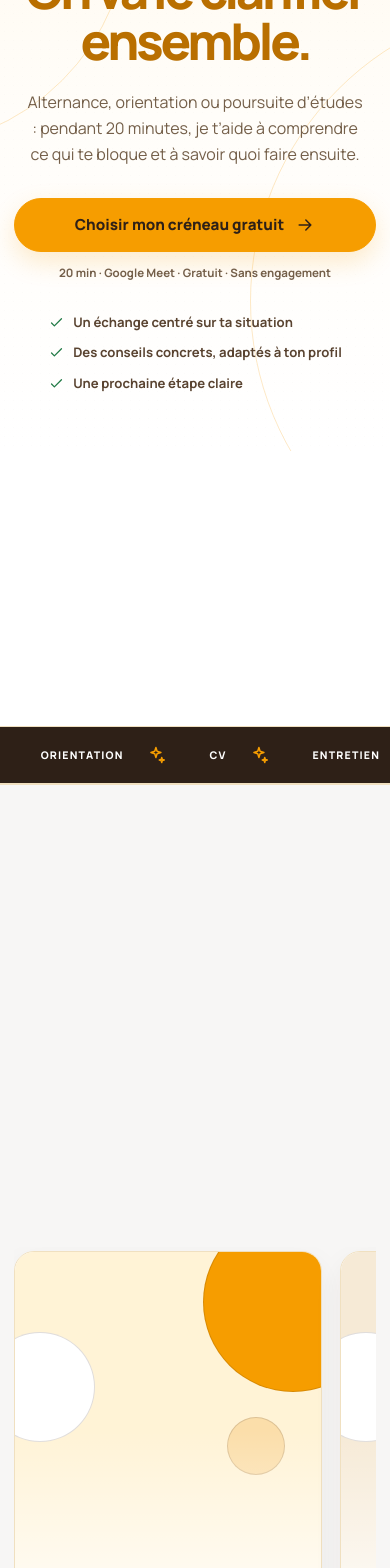
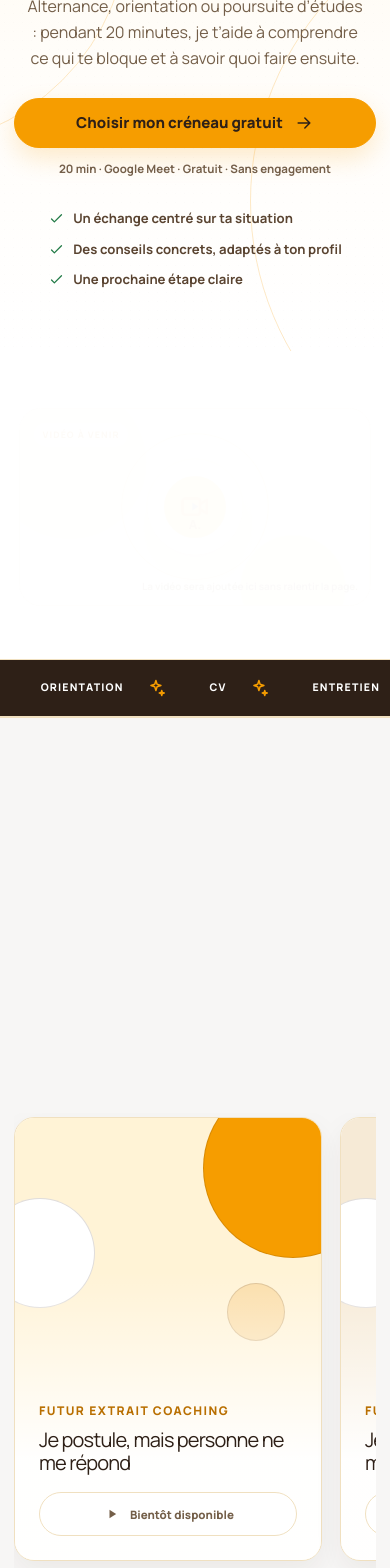
Before and after one commit to Lesylvvv/landingpageaxel, a Next.js app: page / in a window 390 px wide. Shown: the part 432-2000 px from the top of the page. Built offline with nearby package versions, Linux system fonts and the light colour scheme; no server answers.

Commit message:
Refine landing page proportions and responsive layout

```diff
--- a/src/app/globals.css
+++ b/src/app/globals.css
@@ -18,7 +18,7 @@
   --radius-sm: 14px;
   --radius-md: 24px;
   --radius-lg: 36px;
-  --shell: min(1180px, calc(100vw - 40px));
+  --shell: min(1200px, calc(100vw - 40px));
 }
 
 @theme inline {
@@ -89,7 +89,7 @@ summary {
 }
 
 .section {
-  padding: clamp(80px, 9vw, 132px) 0;
+  padding: clamp(72px, 7vw, 104px) 0;
   border-top: 1px solid var(--border);
 }
 
@@ -124,16 +124,16 @@ summary {
 
 .button {
   display: inline-flex;
-  min-height: 54px;
+  min-height: 50px;
   align-items: center;
   justify-content: center;
   gap: 11px;
-  padding: 14px 23px;
+  padding: 13px 22px;
   border: 1px solid var(--orange);
   border-radius: 999px;
   background: var(--orange);
   color: var(--brown);
-  font-size: 0.95rem;
+  font-size: 0.9375rem;
   font-weight: 800;
   line-height: 1.2;
   box-shadow: 0 10px 26px rgba(246, 157, 0, 0.2);
@@ -183,24 +183,9 @@ summary {
   display: none;
 }
 
-.validation-badge {
-  display: inline-flex;
-  width: fit-content;
-  padding: 5px 9px;
-  border: 1px solid var(--border);
-  border-radius: 999px;
-  background: var(--surface);
-  color: var(--text-muted);
-  font-size: 0.67rem;
-  font-weight: 800;
-  letter-spacing: 0.06em;
-  line-height: 1.2;
-  text-transform: uppercase;
-}
-
 .section-heading {
-  max-width: 780px;
-  margin-bottom: clamp(38px, 6vw, 72px);
+  max-width: 740px;
+  margin-bottom: clamp(34px, 4.2vw, 56px);
 }
 
 .section-heading--center {
@@ -215,10 +200,9 @@ summary {
 .booking-intro h2,
 .faq-intro h2,
 .conversion-band h2,
-.final-cta h2,
-.video-section h2 {
+.final-cta h2 {
   margin: 15px 0 20px;
-  font-size: clamp(2.2rem, 4.8vw, 4rem);
+  font-size: clamp(2rem, 3.6vw, 3.25rem);
   font-weight: 760;
   letter-spacing: -0.055em;
   line-height: 1.04;
@@ -240,10 +224,10 @@ summary {
 .booking-intro > p,
 .faq-intro > p,
 .conversion-band__inner > p {
-  max-width: 680px;
+  max-width: 720px;
   margin: 0;
   color: var(--text-muted);
-  font-size: clamp(1rem, 1.6vw, 1.15rem);
+  font-size: clamp(1rem, 1.2vw, 1.125rem);
   line-height: 1.75;
 }
 
@@ -385,8 +369,8 @@ summary {
 .hero {
   position: relative;
   display: grid;
-  min-height: min(880px, 100dvh);
-  padding: 128px 0 74px;
+  min-height: 720px;
+  padding: 112px 0 68px;
   align-items: center;
   background: linear-gradient(180deg, var(--surface) 0%, #fffdf9 62%, var(--white) 100%);
   overflow: hidden;
@@ -472,9 +456,9 @@ summary {
 }
 
 .hero h1 {
-  max-width: 1040px;
-  margin: clamp(32px, 4vw, 54px) auto 24px;
-  font-size: clamp(2.75rem, 6.2vw, 5.8rem);
+  max-width: 960px;
+  margin: clamp(28px, 3vw, 42px) auto 22px;
+  font-size: clamp(2.625rem, 5vw, 4.5rem);
   font-weight: 780;
   letter-spacing: -0.066em;
   line-height: 0.99;
@@ -491,7 +475,7 @@ summary {
   max-width: 720px;
   margin: 0 auto;
   color: var(--text-muted);
-  font-size: clamp(1rem, 1.65vw, 1.2rem);
+  font-size: clamp(1.125rem, 1.35vw, 1.25rem);
   line-height: 1.7;
   text-wrap: balance;
   animation: heroEnter 620ms 240ms both ease-out;
@@ -499,7 +483,7 @@ summary {
 
 .hero__actions {
   display: flex;
-  margin-top: 30px;
+  margin-top: 26px;
   flex-direction: column;
   align-items: center;
   gap: 11px;
@@ -521,7 +505,7 @@ summary {
   flex-wrap: wrap;
   justify-content: center;
   gap: 14px 28px;
-  margin: 38px 0 0;
+  margin: 30px 0 0;
   padding: 0;
   list-style: none;
   animation: heroEnter 620ms 400ms both ease-out;
@@ -579,28 +563,13 @@ summary {
 
 /* Video */
 .video-section {
-  padding-top: clamp(72px, 8vw, 112px);
-}
-
-.video-section__intro {
-  display: grid;
-  grid-template-columns: minmax(0, 1.45fr) minmax(280px, 0.55fr);
-  gap: 40px;
-  align-items: end;
-  margin-bottom: 42px;
-}
-
-.video-section__intro h2 {
-  margin-bottom: 0;
-  font-size: clamp(2.1rem, 4.5vw, 3.8rem);
-}
-
-.video-section__intro p {
-  margin: 0;
-  color: var(--text-muted);
+  padding: clamp(48px, 6vw, 72px) 0 clamp(64px, 7vw, 96px);
+  background: var(--white);
 }
 
 .video-reveal {
+  max-width: 940px;
+  margin-inline: auto;
   transform-origin: center top;
 }
 
@@ -770,7 +739,7 @@ summary {
 
 .topics-strip__track span {
   display: inline-flex;
-  min-height: 66px;
+  min-height: 60px;
   align-items: center;
   gap: 22px;
   padding: 0 22px;
@@ -878,8 +847,8 @@ summary {
   display: flex;
   flex: 0 0 calc((100% - 54px) / 4);
   min-width: 250px;
-  aspect-ratio: 9 / 15;
-  padding: 18px;
+  aspect-ratio: 9 / 13;
+  padding: 24px;
   flex-direction: column;
   justify-content: flex-end;
   border: 1px solid var(--border);
@@ -899,7 +868,7 @@ summary {
 
 .coaching-card h3 {
   margin: 11px 0 18px;
-  font-size: clamp(1.3rem, 2vw, 1.75rem);
+  font-size: clamp(1.25rem, 1.7vw, 1.55rem);
   letter-spacing: -0.04em;
   line-height: 1.12;
 }
@@ -1014,18 +983,16 @@ summary {
 
 .results-layout {
   display: grid;
-  grid-template-columns: minmax(280px, 0.8fr) minmax(0, 1.2fr);
-  gap: clamp(48px, 8vw, 110px);
+  gap: clamp(38px, 5vw, 56px);
   align-items: start;
 }
 
 .results-copy {
-  position: sticky;
-  top: 110px;
+  max-width: 740px;
 }
 
 .results-copy h2 {
-  font-size: clamp(2.25rem, 4vw, 3.55rem);
+  font-size: clamp(2rem, 3.6vw, 3.25rem);
 }
 
 .results-copy .button {
@@ -1034,16 +1001,17 @@ summary {
 
 .stats-grid {
   display: grid;
-  grid-template-columns: repeat(2, minmax(0, 1fr));
+  grid-template-columns: repeat(4, minmax(0, 1fr));
   gap: 16px;
 }
 
 .stat-card {
-  display: flex;
-  min-height: 245px;
-  padding: clamp(24px, 3vw, 36px);
-  flex-direction: column;
-  justify-content: flex-end;
+  display: grid;
+  min-width: 0;
+  min-height: 210px;
+  padding: clamp(24px, 2.2vw, 30px);
+  grid-template-rows: auto 1fr;
+  align-content: start;
   border: 1px solid var(--border);
   border-radius: var(--radius-md);
   background: var(--surface);
@@ -1056,17 +1024,20 @@ summary {
 }
 
 .stat-card__value {
-  margin: 0 0 8px;
+  min-width: 0;
+  margin: 0 0 14px;
   color: var(--orange-dark);
-  font-size: clamp(2.6rem, 5vw, 4.8rem);
+  font-size: clamp(2.25rem, 3.5vw, 3.75rem);
   font-weight: 820;
   letter-spacing: -0.07em;
-  line-height: 0.94;
+  line-height: 1;
+  white-space: nowrap;
 }
 
 .stat-card > p:not(.stat-card__value) {
-  max-width: 220px;
-  margin: 0 0 14px;
+  min-width: 0;
+  max-width: 230px;
+  margin: 0;
   color: var(--brown-soft);
   font-weight: 650;
   line-height: 1.45;
@@ -1098,8 +1069,8 @@ summary {
 }
 
 .problem-card {
-  min-height: 285px;
-  padding: 28px 24px;
+  min-height: 260px;
+  padding: 26px;
   border: 1px solid rgba(255, 255, 255, 0.15);
   border-radius: var(--radius-md);
   background: rgba(255, 255, 255, 0.055);
@@ -1120,8 +1091,8 @@ summary {
 }
 
 .problem-card h3 {
-  margin: 76px 0 12px;
-  font-size: 1.35rem;
+  margin: 36px 0 12px;
+  font-size: 1.25rem;
   letter-spacing: -0.035em;
   line-height: 1.18;
 }
@@ -1129,7 +1100,7 @@ summary {
 .problem-card p {
   margin: 0;
   color: rgba(255, 255, 255, 0.65);
-  font-size: 0.9rem;
+  font-size: 1rem;
   line-height: 1.62;
 }
 
@@ -1156,12 +1127,12 @@ summary {
 .trust-layout {
   display: grid;
   grid-template-columns: minmax(0, 0.92fr) minmax(0, 1.08fr);
-  gap: clamp(48px, 8vw, 110px);
+  gap: clamp(48px, 6vw, 78px);
   align-items: start;
 }
 
 .trust-copy h2 {
-  font-size: clamp(2.25rem, 4.5vw, 3.9rem);
+  font-size: clamp(2rem, 3.6vw, 3.25rem);
 }
 
 .axel-placeholder {
@@ -1234,7 +1205,7 @@ summary {
   display: grid;
   grid-template-columns: 58px minmax(0, 1fr);
   gap: 20px;
-  padding: 34px 0;
+  padding: 28px 0;
   border-bottom: 1px solid var(--border);
 }
 
@@ -1257,7 +1228,7 @@ summary {
 
 .trust-points h3 {
   margin: 5px 0 9px;
-  font-size: clamp(1.35rem, 2vw, 1.7rem);
+  font-size: clamp(1.25rem, 1.7vw, 1.55rem);
   letter-spacing: -0.04em;
 }
 
@@ -1274,7 +1245,7 @@ summary {
 .method-layout {
   display: grid;
   grid-template-columns: minmax(300px, 0.8fr) minmax(0, 1.2fr);
-  gap: clamp(54px, 9vw, 120px);
+  gap: clamp(48px, 6vw, 82px);
   align-items: start;
 }
 
@@ -1284,7 +1255,7 @@ summary {
 }
 
 .method-intro h2 {
-  font-size: clamp(2.3rem, 4.6vw, 4rem);
+  font-size: clamp(2rem, 3.6vw, 3.25rem);
 }
 
 .method-intro .button {
@@ -1316,7 +1287,7 @@ summary {
   position: relative;
   z-index: 1;
   display: grid;
-  min-height: 210px;
+  min-height: 170px;
   padding: 34px;
   grid-template-columns: 66px minmax(0, 1fr);
   gap: 22px;
@@ -1340,7 +1311,7 @@ summary {
 
 .method-steps h3 {
   margin: 5px 0 12px;
-  font-size: clamp(1.45rem, 2.4vw, 2rem);
+  font-size: clamp(1.35rem, 1.9vw, 1.7rem);
   letter-spacing: -0.045em;
   line-height: 1.12;
 }
@@ -1364,8 +1335,8 @@ summary {
 .appointment-card {
   position: relative;
   display: flex;
-  min-height: 530px;
-  padding: clamp(24px, 3vw, 34px);
+  min-height: 460px;
+  padding: clamp(24px, 2.4vw, 30px);
   flex-direction: column;
   border: 1px solid var(--border);
   border-radius: var(--radius-md);
@@ -1413,8 +1384,8 @@ summary {
 }
 
 .appointment-card h3 {
-  margin: 46px 0 18px;
-  font-size: clamp(1.75rem, 2.8vw, 2.35rem);
+  margin: 32px 0 14px;
+  font-size: clamp(1.6rem, 2.2vw, 2rem);
   letter-spacing: -0.055em;
   line-height: 1.06;
 }
@@ -1422,14 +1393,14 @@ summary {
 .appointment-card > p {
   margin: 0;
   color: var(--text-muted);
-  font-size: 0.94rem;
+  font-size: 1rem;
 }
 
 .appointment-meta {
   display: grid;
   gap: 10px;
-  margin: auto 0 26px;
-  padding: 36px 0 0;
+  margin: auto 0 24px;
+  padding: 28px 0 0;
   list-style: none;
 }
 
@@ -1477,8 +1448,8 @@ summary {
 .testimonial-feature {
   position: relative;
   display: grid;
-  min-height: 390px;
-  padding: clamp(34px, 6vw, 74px);
+  min-height: 340px;
+  padding: clamp(30px, 4vw, 48px);
   grid-template-columns: minmax(0, 1fr) auto;
   gap: 40px;
   align-items: end;
@@ -1517,7 +1488,7 @@ summary {
   z-index: 1;
   max-width: 760px;
   margin: 0;
-  font-size: clamp(1.8rem, 4vw, 3.8rem);
+  font-size: clamp(1.75rem, 3.2vw, 2.8rem);
   font-weight: 700;
   letter-spacing: -0.055em;
   line-height: 1.05;
@@ -1559,10 +1530,10 @@ summary {
 
 .testimonial-card {
   display: flex;
-  min-height: 280px;
+  min-height: 240px;
   flex: 0 0 calc((100% - 36px) / 3);
   min-width: 280px;
-  padding: 30px;
+  padding: 26px;
   flex-direction: column;
   border: 1px solid var(--border);
   border-radius: var(--radius-md);
@@ -1591,7 +1562,7 @@ summary {
   display: grid;
   grid-template-columns: repeat(6, minmax(0, 1fr));
   gap: 10px;
-  margin-top: 76px;
+  margin-top: 56px;
 }
 
 .testimonial-video {
@@ -1642,7 +1613,7 @@ summary {
 
 /* Conversion */
 .conversion-band {
-  padding-block: clamp(72px, 8vw, 110px);
+  padding-block: clamp(72px, 6vw, 92px);
   background: var(--surface);
 }
 
@@ -1655,8 +1626,8 @@ summary {
 }
 
 .conversion-band h2 {
-  max-width: 900px;
-  font-size: clamp(2.3rem, 5.2vw, 4.7rem);
+  max-width: 850px;
+  font-size: clamp(2rem, 3.6vw, 3.25rem);
 }
 
 .conversion-band h2 span {
@@ -1697,7 +1668,7 @@ summary {
 }
 
 .booking-intro h2 {
-  font-size: clamp(2.25rem, 4.2vw, 3.65rem);
+  font-size: clamp(2rem, 3.6vw, 3.25rem);
 }
 
 .selected-appointment {
@@ -1922,7 +1893,7 @@ summary {
 }
 
 .faq-intro h2 {
-  font-size: clamp(2.25rem, 4.3vw, 3.7rem);
+  font-size: clamp(2rem, 3.6vw, 3.25rem);
 }
 
 .faq-reassurance {
@@ -2017,7 +1988,7 @@ summary {
 
 /* Final CTA + footer */
 .final-cta {
-  padding-block: clamp(86px, 10vw, 144px);
+  padding-block: clamp(76px, 7vw, 104px);
   background: var(--white);
 }
 
@@ -2030,8 +2001,8 @@ summary {
 
 .final-cta__icon {
   display: grid;
-  width: 68px;
-  height: 68px;
+  width: 60px;
+  height: 60px;
   place-items: center;
   border-radius: 22px;
   background: var(--orange-light);
@@ -2040,9 +2011,9 @@ summary {
 }
 
 .final-cta h2 {
-  max-width: 980px;
-  margin-block: 30px;
-  font-size: clamp(2.4rem, 5.6vw, 5rem);
+  max-width: 900px;
+  margin-block: 26px;
+  font-size: clamp(2rem, 3.8vw, 3.5rem);
 }
 
 .final-cta h2 span {
@@ -2208,7 +2179,11 @@ summary {
   }
 
   .hero {
-    min-height: 820px;
+    min-height: 700px;
+  }
+
+  .stats-grid {
+    grid-template-columns: repeat(2, minmax(0, 1fr));
   }
 
   .problem-grid {
@@ -2216,11 +2191,11 @@ summary {
   }
 
   .problem-card {
-    min-height: 250px;
+    min-height: 240px;
   }
 
   .problem-card h3 {
-    margin-top: 48px;
+    margin-top: 32px;
   }
 
   .appointment-grid {
@@ -2273,7 +2248,7 @@ summary {
   }
 
   .section {
-    padding: 76px 0;
+    padding: 72px 0;
   }
 
   .site-header {
@@ -2312,9 +2287,8 @@ summary {
   .booking-intro h2,
   .faq-intro h2,
   .conversion-band h2,
-  .final-cta h2,
-  .video-section h2 {
-    font-size: clamp(2rem, 10vw, 2.7rem);
+  .final-cta h2 {
+    font-size: clamp(1.875rem, 8.6vw, 2.125rem);
     letter-spacing: -0.052em;
   }
 
@@ -2327,14 +2301,14 @@ summary {
   }
 
   .hero {
-    min-height: 760px;
-    padding: 104px 0 56px;
+    min-height: auto;
+    padding: 100px 0 60px;
   }
 
   .hero h1 {
-    margin-top: 28px;
-    font-size: clamp(2.65rem, 13vw, 3.55rem);
-    line-height: 1.01;
+    margin-top: 24px;
+    font-size: clamp(2.375rem, 10.5vw, 2.625rem);
+    line-height: 1.04;
   }
 
   .hero__trust {
@@ -2379,10 +2353,8 @@ summary {
     display: none;
   }
 
-  .video-section__intro {
-    grid-template-columns: 1fr;
-    gap: 14px;
-    margin-bottom: 28px;
+  .video-section {
+    padding: 40px 0 64px;
   }
 
   .video-facade,
@@ -2440,6 +2412,10 @@ summary {
     position: static;
   }
 
+  .stat-card {
+    min-height: 180px;
+  }
+
   .problem-grid {
     grid-template-columns: 1fr;
   }
@@ -2484,15 +2460,15 @@ summary {
   }
 
   .testimonial-feature {
-    min-height: 420px;
-    padding: 32px 24px;
+    min-height: 340px;
+    padding: 30px 24px;
     grid-template-columns: 1fr;
     gap: 40px;
   }
 
   .testimonial-feature blockquote {
-    margin-top: 66px;
-    font-size: 2rem;
+    margin-top: 50px;
+    font-size: 1.75rem;
   }
 
   .testimonial-card {
@@ -2647,7 +2623,7 @@ summary {
   }
 
   .stat-card {
-    min-height: 210px;
+    min-height: 160px;
   }
 
   .axel-placeholder {
```
Also changed, not shown: design-system/landing-page-axel/pages/home.md (+3 -1 lines).
